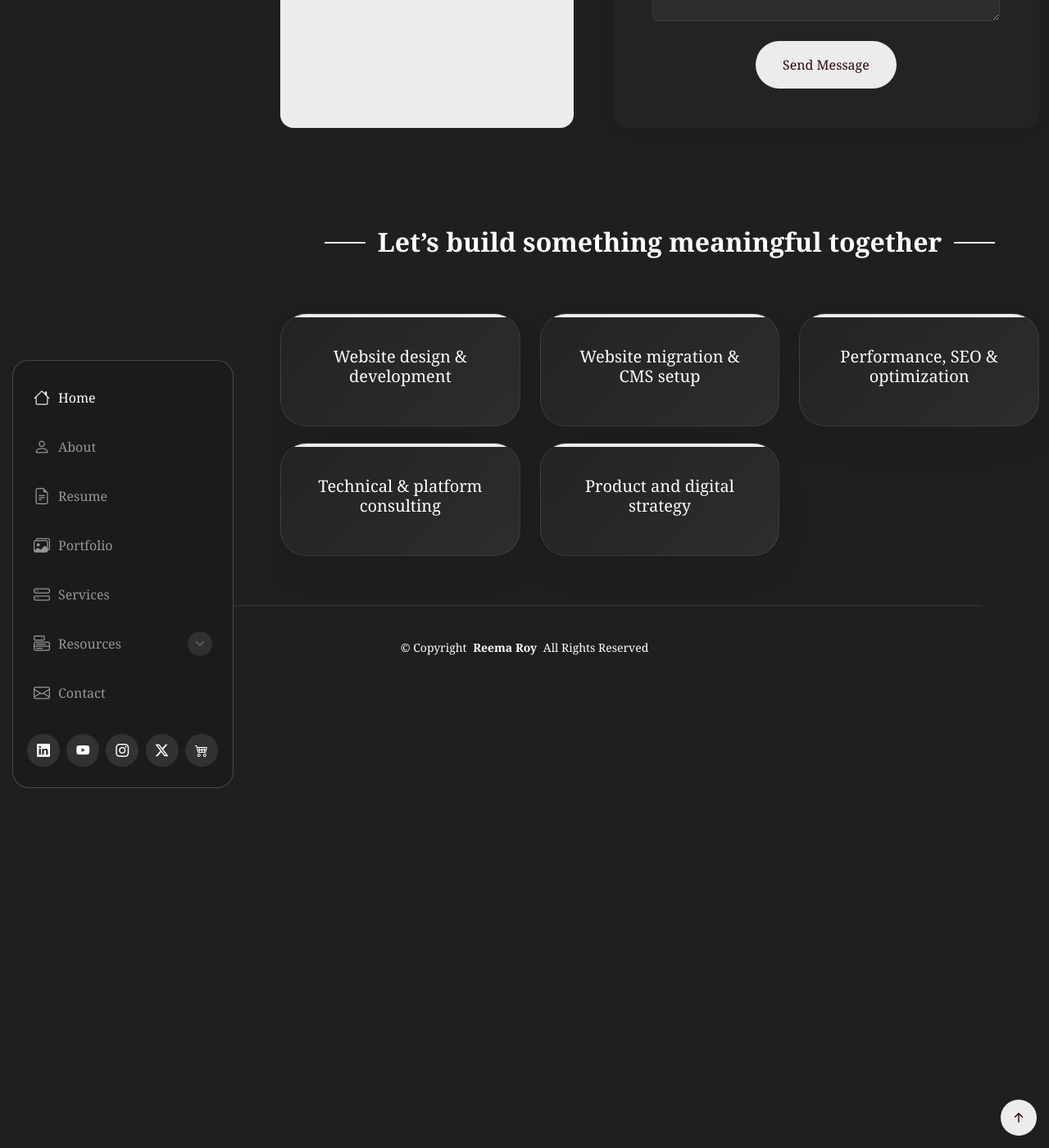
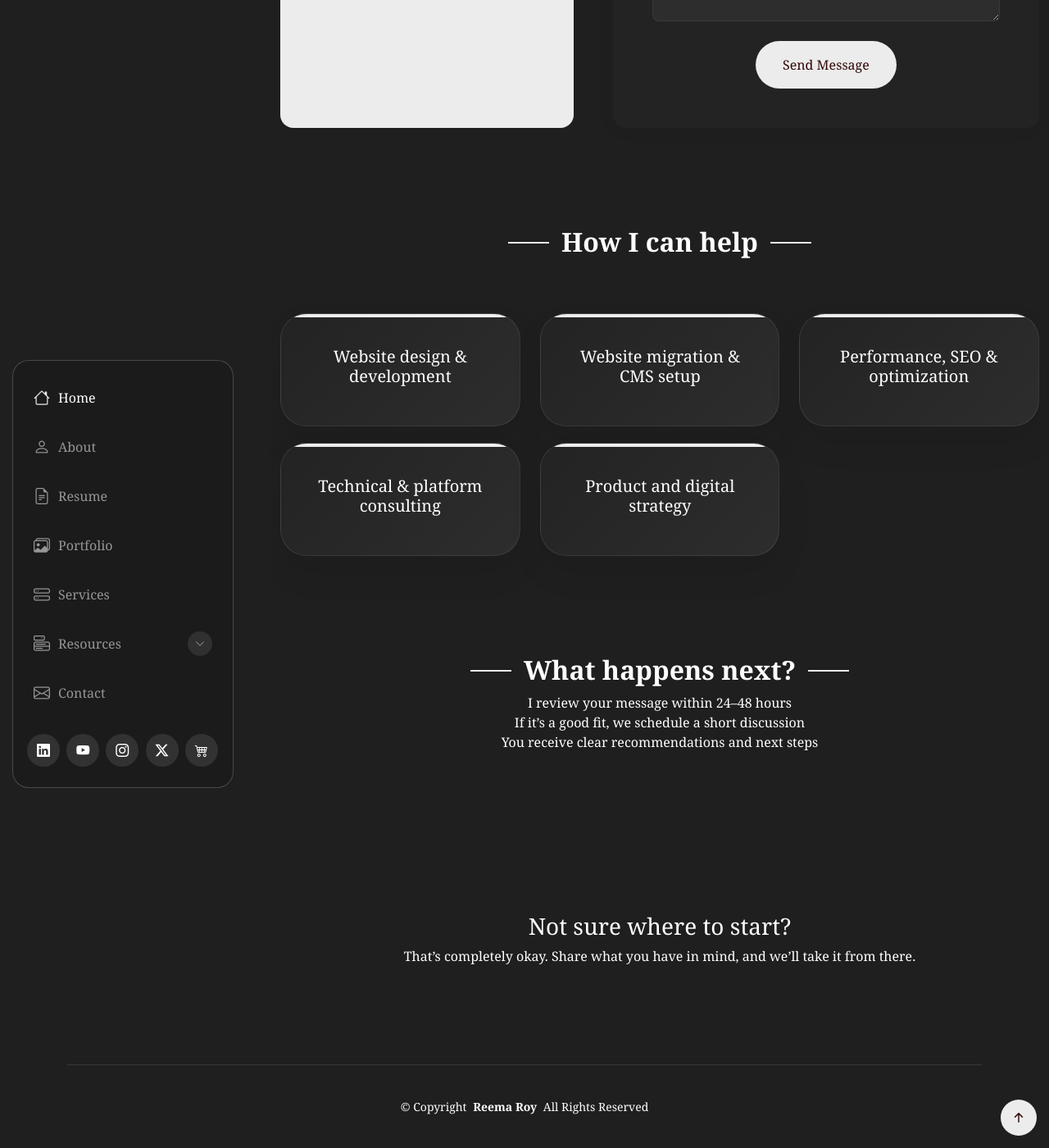
Before and after one commit to iamreemaroy/Reema-Roy, a Jekyll site: the page contact.html, which Jekyll copies as it is, in a window 1280 px wide and 1400 px high, scrolled down 701 px. Shown: the whole window at 82% size. Built offline with Jekyll 4.4.1, drawn with Linux system fonts in a browser that asks for light colours.

Commit message:
Update contact.html

```diff
--- a/contact.html
+++ b/contact.html
@@ -217,7 +217,7 @@
       <div class="container" data-aos="fade-up" data-aos-delay="100">
         <div class="row">
         <div class="container section-title aos-init aos-animate" data-aos="fade-up">
-            <h2>Let’s build something meaningful together</h2>
+            <h2>How I can help</h2>
           </div>
 
               <div class="col-lg-4" data-aos="zoom-in" data-aos-delay="200">
@@ -253,6 +253,32 @@
       </div>
     </section><!-- /About Section -->
 
+    <section id="about" class="about section">
+      <div class="container aos-init aos-animate" data-aos="fade-up" data-aos-delay="100">
+        <div class="row">
+          <div class="container section-title aos-init aos-animate" data-aos="fade-up">
+            <h2>What happens next?</h2>
+              <ul style="padding-left: 0px;">
+                <p>I review your message within 24–48 hours</p>
+                <p>If it’s a good fit, we schedule a short discussion</p>
+                <p>You receive clear recommendations and next steps</p>
+              </ul>
+          </div>
+        </div>
+      </div>
+    </section>
+
+    <section id="about" class="about section">
+      <div class="container aos-init aos-animate" data-aos="fade-up" data-aos-delay="100">
+        <div class="row">
+          <div class="container section-title aos-init aos-animate" data-aos="fade-up">
+              <h3>Not sure where to start?</h3>
+              <p>That’s completely okay. Share what you have in mind, and we’ll take it from there.</p>
+          </div>
+        </div>
+      </div>
+    </section>
+
   </main>
 
   <div id="footer-placeholder"></div>
```
